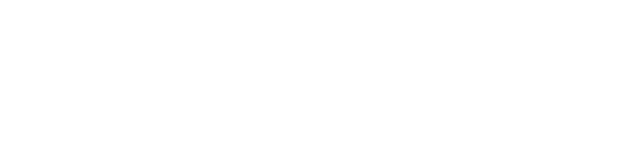
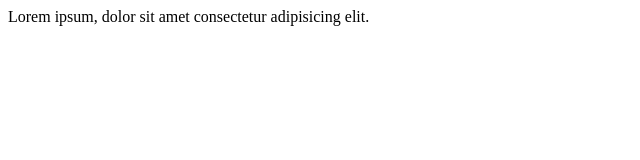
Before and after one commit to alexjeraden/Git1, a plain HTML site: page index.html in a window 1280 px wide. Shown: the whole page, without its empty margins (0-640 px from the left). Drawn offline with Linux system fonts and the light colour scheme.

Commit message:
Second commit

```diff
--- a/index.html
+++ b/index.html
@@ -6,6 +6,9 @@
   <title>Document</title>
 </head>
 <body>
+  <div>
+    Lorem ipsum, dolor sit amet consectetur adipisicing elit.
+  </div>
 
 </body>
 </html>
--- /dev/null
+++ b/styles.css
@@ -0,0 +1,3 @@
+* {
+  margin: 0;
+}
```
